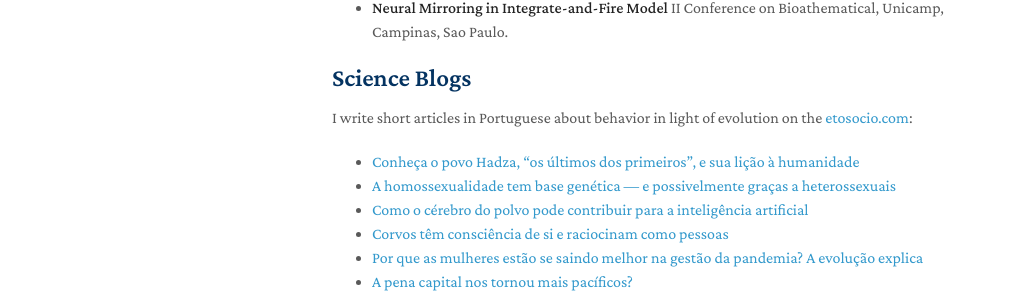
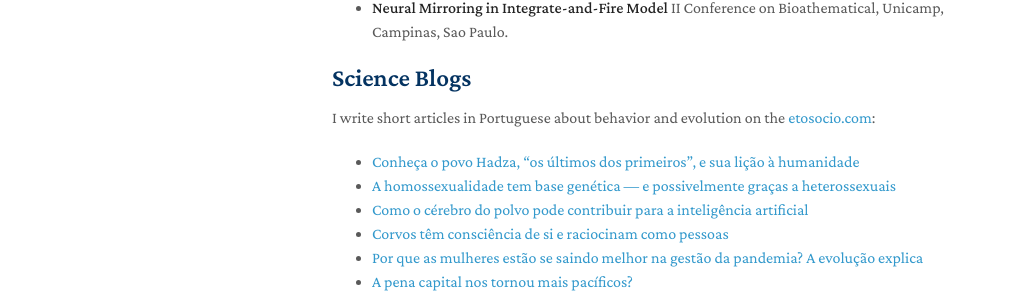
Before and after one commit to samuelfernandofs/samuel.fernando, a Jekyll site: the page built from index.md, in a window 1280 px wide and 900 px high, scrolled down 888 px. Shown: the part 381-683 px from the top of the window, without its empty margins (138-1147 px from the left). Built offline with Jekyll 4.4.1, drawn with Linux system fonts in a browser that asks for light colours; nearby versions of some CDN libraries; a style sheet for code colours, icons or effects is not loaded; our own code applies the rules of GitHub Pages for plain Markdown files.

Commit message:
Update index.md
Signed-off-by: Samuel Fernando <80293152+samuelfernandofs@users.noreply.github.com>

```diff
--- a/index.md
+++ b/index.md
@@ -41,7 +41,7 @@ I founded [NanoX](https://github.com/samuelfernandos/Nano_AIDriven) in Brazil to
 
 ## Science Blogs
 
-I write short articles in Portuguese about behavior in light of evolution on the [etosocio.com](https://etosocio.com/):
+I write short articles in Portuguese about behavior and evolution on the [etosocio.com](https://etosocio.com/):
 
 - [Conheça o povo Hadza, “os últimos dos primeiros”, e sua lição à humanidade](https://etosocio.com/comportamento-humano/hadza/)
 - [A homossexualidade tem base genética — e possivelmente graças a heterossexuais](https://etosocio.com/comportamento-humano/homossexualidade/)
```
